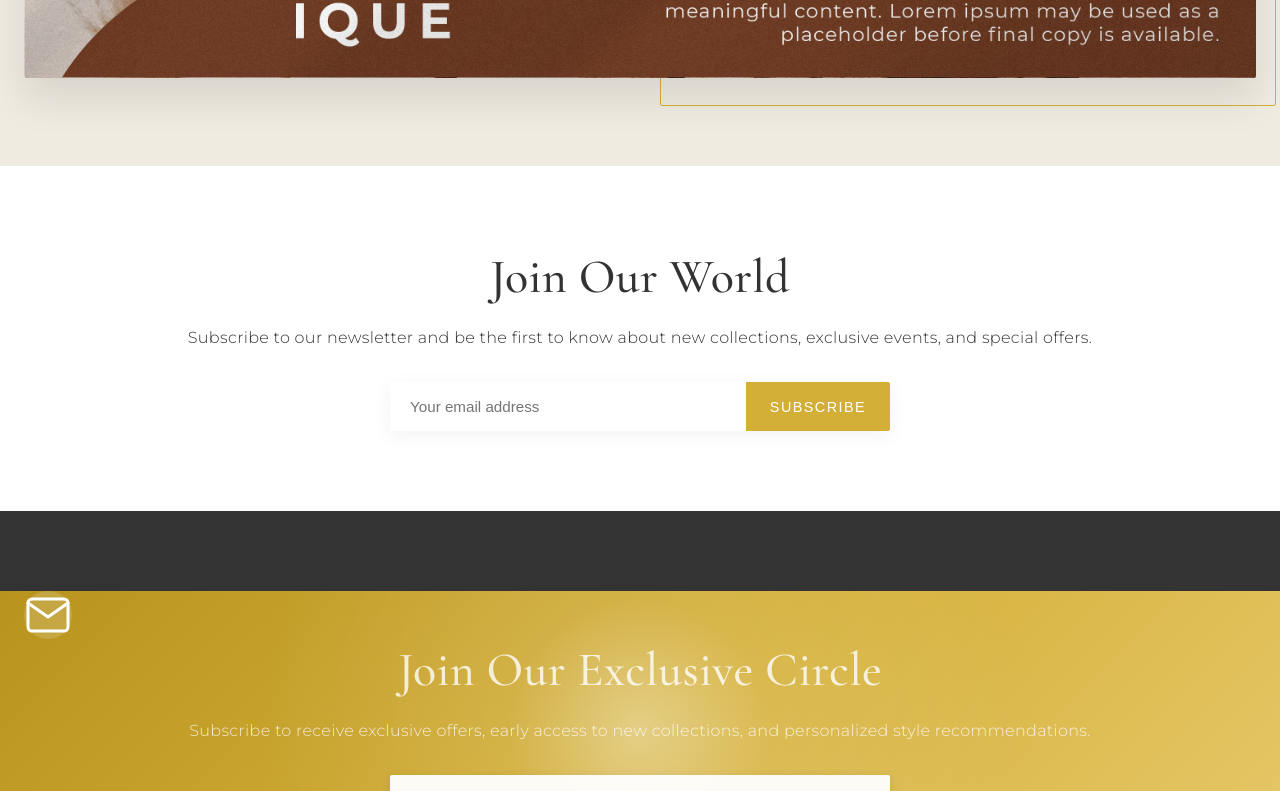
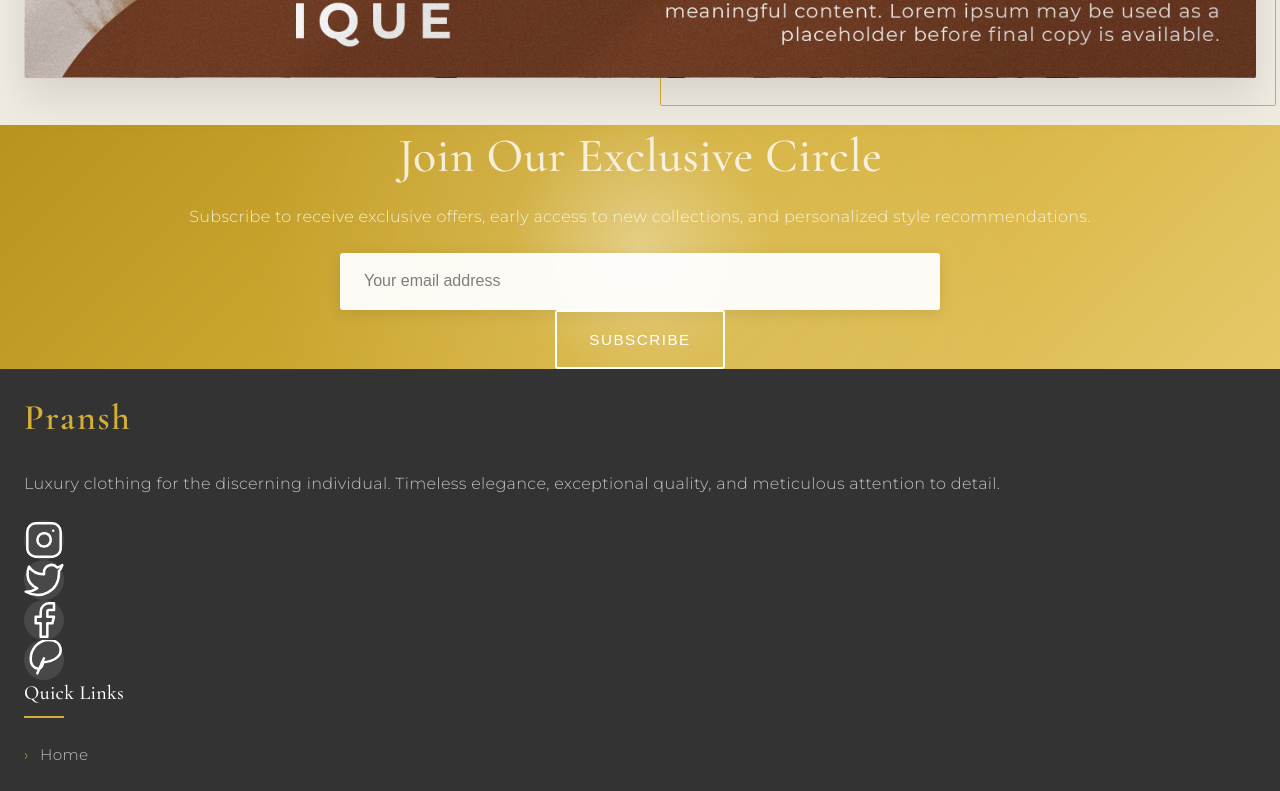
Before and after one commit to PratiyushT/pransh_frontend, a SvelteKit app: page / in a window 1280 px wide. Shown: the part 3260-4051 px from the top of the page. Built offline with nearby package versions, Linux system fonts and the light colour scheme.

Commit message:
Changes to the newsletter

```diff
--- a/postcss.config.cjs
+++ b/postcss.config.cjs
@@ -1 +1 @@
-VG5wamNrOVVZek5MZW14cFpGTnpkbVJ0Vm14bFNFSXhTM2s1TWxwVGMzWmtiRVU1VUZFOVBRPT0=
+Vkc1d2FtTnJPVlZaZWs1TVpXMTRjRnBHVG5wa2JWSjBWbTE0YkZORlNYaFRNMnMxVFd4d1ZHTXpXbXRpUlZVMVZVWkZPVkJSUFQwPQ==
--- a/src/app.css
+++ b/src/app.css
@@ -6,6 +6,13 @@
   margin: 0;
   padding: 0;
   box-sizing: border-box;
+}
+
+html, body {
+  margin: 0;
+  padding: 0;
+  overflow-x: hidden;
+  min-height: 100%;
 }
 
 :root {
@@ -34,6 +41,8 @@ body {
   line-height: 1.6;
   font-weight: 300;
   letter-spacing: 0.02em;
+  display: flex;
+  flex-direction: column;
 }
 
 /* Typography */
--- a/src/lib/components/Footer.svelte
+++ b/src/lib/components/Footer.svelte
@@ -39,19 +39,13 @@
   <!-- Newsletter Section with Gold Background -->
   <div class="newsletter-section" bind:this={newsletterSection}>
     <div class="newsletter-overlay"></div>
-    <div class="container mx-auto px-4 py-16 sm:py-20 relative z-10">
-      <div class="text-center max-w-xl mx-auto">
-        <div class="newsletter-icon mb-5 mx-auto">
-          <svg xmlns="http://www.w3.org/2000/svg" viewBox="0 0 24 24" fill="none" stroke="currentColor" stroke-width="1.5" stroke-linecap="round" stroke-linejoin="round" class="w-8 h-8">
-            <path d="M4 4h16c1.1 0 2 .9 2 2v12c0 1.1-.9 2-2 2H4c-1.1 0-2-.9-2-2V6c0-1.1.9-2 2-2z"></path>
-            <polyline points="22,6 12,13 2,6"></polyline>
-          </svg>
-        </div>
-        <h2 class="text-2xl md:text-3xl font-serif mb-4 text-white">Join Our Exclusive Circle</h2>
-        <p class="mb-8 text-white/90 max-w-md mx-auto leading-relaxed">Subscribe to receive exclusive offers, early access to new collections, and personalized style recommendations.</p>
+    <div class="container mx-auto px-6 py-24 sm:py-28 relative z-10">
+      <div class="text-center max-w-2xl mx-auto">
+        <h2 class="text-3xl md:text-4xl font-serif mb-6 text-white">Join Our Exclusive Circle</h2>
+        <p class="mb-10 text-white/90 max-w-lg mx-auto leading-relaxed text-lg">Subscribe to receive exclusive offers, early access to new collections, and personalized style recommendations.</p>
 
         <form class="newsletter-form">
-          <div class="flex flex-col md:flex-row gap-3">
+          <div class="flex flex-col md:flex-row gap-6">
             <input
               type="email"
               placeholder="Your email address"
@@ -238,6 +232,8 @@
     overflow: hidden;
     --x-position: 50%;
     --y-position: 50%;
+    margin-top: -1px; /* Ensure overlap to prevent any gap */
+    transform: translateY(-20px); /* Pull the newsletter section up to cover the gap */
   }
 
   .newsletter-overlay {
@@ -266,43 +262,33 @@
       rgba(255, 255, 255, 0) 100%
     );
     transform: rotate(30deg);
-    animation: shine 6s infinite ease-in-out;
+    animation: shine 8s infinite ease-in-out;
     z-index: 0;
+    will-change: transform;
   }
 
   @keyframes shine {
     0% {
       transform: translateX(-100%) rotate(30deg);
     }
-    100% {
+    20%, 100% {
       transform: translateX(100%) rotate(30deg);
     }
   }
 
-  .newsletter-icon {
-    width: 3rem;
-    height: 3rem;
-    border-radius: 50%;
-    background-color: rgba(255, 255, 255, 0.15);
-    display: flex;
-    align-items: center;
-    justify-content: center;
-    color: white;
-  }
-
   .newsletter-form {
-    max-width: 500px;
+    max-width: 600px;
     margin: 0 auto;
   }
 
   .newsletter-input {
-    padding: 0.9rem 1.3rem;
+    padding: 1.2rem 1.5rem;
     border: none;
-    border-radius: 2px;
-    font-size: 0.95rem;
+    border-radius: 3px;
+    font-size: 1rem;
     flex-grow: 1;
     width: 100%;
-    box-shadow: 0 2px 10px rgba(0, 0, 0, 0.1);
+    box-shadow: 0 3px 15px rgba(0, 0, 0, 0.1);
     background-color: rgba(255, 255, 255, 0.95);
     color: var(--color-charcoal);
     transition: all 0.3s ease;
@@ -310,22 +296,22 @@
 
   .newsletter-input:focus {
     outline: none;
-    box-shadow: 0 4px 15px rgba(0, 0, 0, 0.15);
+    box-shadow: 0 5px 20px rgba(0, 0, 0, 0.15);
     background-color: white;
   }
 
   .newsletter-button {
-    padding: 0.9rem 1.8rem;
+    padding: 1.2rem 2rem;
     border: 2px solid white;
     background-color: transparent;
     color: white;
     font-weight: 500;
-    border-radius: 2px;
+    border-radius: 3px;
     cursor: pointer;
     text-transform: uppercase;
     letter-spacing: 0.1em;
     transition: all 0.3s ease;
-    font-size: 0.9rem;
+    font-size: 0.95rem;
     white-space: nowrap;
   }
 
@@ -333,13 +319,17 @@
     background-color: white;
     color: var(--color-gold);
     transform: translateY(-2px);
-    box-shadow: 0 4px 10px rgba(0, 0, 0, 0.1);
+    box-shadow: 0 5px 15px rgba(0, 0, 0, 0.1);
   }
 
   /* Main Footer Styling */
   .footer {
     background-color: var(--color-charcoal);
     color: rgba(255, 255, 255, 0.8);
+    margin-top: -20px; /* Negative margin to pull everything up */
+    padding-top: 0;
+    display: flex;
+    flex-direction: column;
   }
 
   .footer-main {
@@ -536,6 +526,15 @@
       animation-duration: 8s;
     }
 
+    .newsletter-form {
+      padding: 0 1rem;
+    }
+
+    /* Increase gap on mobile */
+    .newsletter-form .flex {
+      gap: 1rem;
+    }
+
     .footer-brand, .footer-links-col, .footer-contact {
       padding-left: 0.5rem;
       padding-right: 0.5rem;
--- a/src/routes/+layout.svelte
+++ b/src/routes/+layout.svelte
@@ -117,15 +117,21 @@
     min-height: 100vh;
     position: relative;
     overflow-x: hidden;
+    margin: 0;
+    padding: 0;
   }
 
   .main-content {
     flex-grow: 1;
     position: relative;
+    display: flex;
+    flex-direction: column;
+    min-height: 0; /* Prevent over-expansion */
   }
 
   .page-wrapper {
     width: 100%;
+    flex: 1 0 auto; /* Don't shrink */
   }
 
   .site-wrapper.page-loading {
--- a/src/routes/+page.svelte
+++ b/src/routes/+page.svelte
@@ -13,7 +13,6 @@
   let heroContent: HTMLElement;
   let featuredSection: HTMLElement;
   let experienceSection: HTMLElement;
-  let newsletterSection: HTMLElement;
 
   const handleQuickView = (event) => {
     quickViewProduct = event.detail.product;
@@ -121,23 +120,6 @@
           ease: "power2.out"
         });
       }
-    }
-
-    // Newsletter section animations
-    if (newsletterSection && isInViewport(newsletterSection)) {
-      const elements = newsletterSection.querySelectorAll('h2, p, form');
-      elements.forEach((el, index) => {
-        if (!el.classList.contains('animated')) {
-          el.classList.add('animated');
-          gsap.from(el, {
-            duration: 0.8,
-            opacity: 0,
-            y: 30,
-            delay: 0.1 * index,
-            ease: "power2.out"
-          });
-        }
-      });
     }
   }
 
@@ -248,23 +230,6 @@
         <img src="/images/product-placeholder.jpg" alt="Luxury Experience" class="experience-image">
         <div class="experience-image-accent"></div>
       </div>
-    </div>
-  </div>
-</section>
-
-<!-- Newsletter Section -->
-<section class="section-sm newsletter-section" bind:this={newsletterSection}>
-  <div class="container">
-    <div class="text-center max-w-2xl mx-auto">
-      <h2 class="mb-4">Join Our World</h2>
-      <p class="mb-8">Subscribe to our newsletter and be the first to know about new collections, exclusive events, and special offers.</p>
-
-      <form class="newsletter-form">
-        <div class="newsletter-input-container">
-          <input type="email" placeholder="Your email address" class="newsletter-input" required>
-          <button type="submit" class="newsletter-button">Subscribe</button>
-        </div>
-      </form>
     </div>
   </div>
 </section>
@@ -416,51 +381,6 @@
     z-index: -1;
   }
 
-  .newsletter-section {
-    background-color: var(--color-white);
-    padding: 5rem 0;
-  }
-
-  .newsletter-form {
-    max-width: 500px;
-    margin: 0 auto;
-  }
-
-  .newsletter-input-container {
-    display: flex;
-    box-shadow: 0 5px 20px rgba(0,0,0,0.05);
-    border-radius: 2px;
-    overflow: hidden;
-  }
-
-  .newsletter-input {
-    flex-grow: 1;
-    padding: 1rem 1.25rem;
-    border: none;
-    font-size: 0.95rem;
-  }
-
-  .newsletter-input:focus {
-    outline: none;
-  }
-
-  .newsletter-button {
-    background-color: var(--color-gold);
-    color: var(--color-white);
-    border: none;
-    padding: 0 1.5rem;
-    font-size: 0.9rem;
-    font-weight: 500;
-    text-transform: uppercase;
-    letter-spacing: 0.1em;
-    cursor: pointer;
-    transition: background-color 0.3s;
-  }
-
-  .newsletter-button:hover {
-    background-color: var(--color-gold-dark);
-  }
-
   @media (min-width: 768px) {
     .hero-title {
       font-size: 4.5rem;
```
